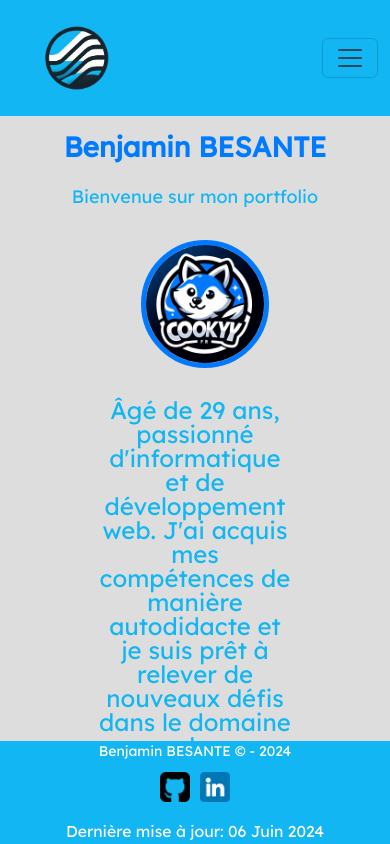
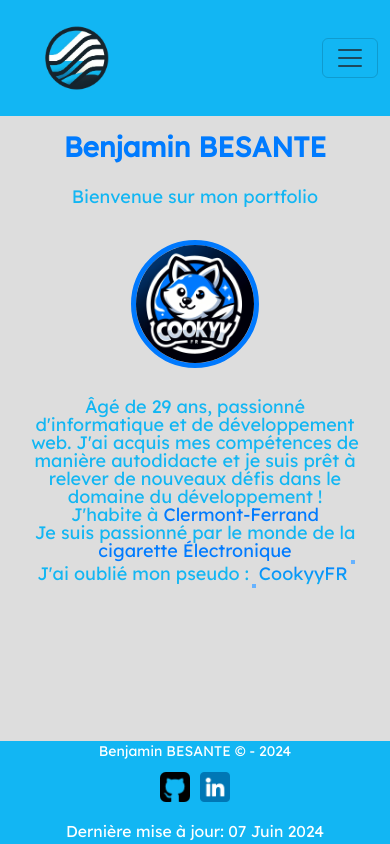
Before and after one commit to Benjamin63B/Portfolio, a Vue app: page /about in a window 390 px wide. Built offline with nearby package versions, Linux system fonts and the light colour scheme.

Commit message:
Update Responsive Code
Add Text About + Responsive Code

```diff
--- a/src/assets/main.css
+++ b/src/assets/main.css
@@ -231,6 +231,11 @@ footer p {
   width: 50%; /* Largeur */
 }
 
+.bio br {
+  display: block; /* Assure que chaque <br> soit sur une nouvelle ligne */
+  margin-bottom: 1em; /* Ajoute un espace équivalent à la hauteur de ligne après chaque <br> */
+}
+
 /* Styles pour les projets */
 .projet {
   font-size: 28px !important; /* Taille de police avec importance */
@@ -247,6 +252,53 @@ footer p {
   font-size: 32px !important; /* Taille de police de base */
   color: #007bff; /* Couleur bleue */
   margin-bottom: 10px;
+}
+
+/* Responsive styles */
+@media (max-width: 768px) {
+  .home {
+    font-size: 24px; /* Réduire la taille de police pour les écrans moyens */
+  }
+
+  .presentation {
+    font-size: 16px; /* Réduire la taille de police pour les écrans moyens */
+  }
+
+  .bio {
+    font-size: 20px; /* Réduire la taille de police pour les écrans moyens */
+    width: 70%; /* Ajuster la largeur pour les écrans moyens */
+  }
+
+  .projet {
+    font-size: 24px !important; /* Réduire la taille de police pour les écrans moyens */
+  }
+
+  .about-container h2 {
+    font-size: 28px !important; /* Réduire la taille de police pour les écrans moyens */
+  }
+}
+
+@media (max-width: 480px) {
+  .home {
+    font-size: 20px; /* Réduire la taille de police pour les petits écrans */
+  }
+
+  .presentation {
+    font-size: 14px; /* Réduire la taille de police pour les petits écrans */
+  }
+
+  .bio {
+    font-size: 18px; /* Réduire la taille de police pour les petits écrans */
+    width: 90%; /* Ajuster la largeur pour les petits écrans */
+  }
+
+  .projet {
+    font-size: 20px !important; /* Réduire la taille de police pour les petits écrans */
+  }
+
+  .about-container h2 {
+    font-size: 24px !important; /* Réduire la taille de police pour les petits écrans */
+  }
 }
 
 /* Styles pour les logos de profil */
@@ -410,6 +462,93 @@ footer p {
   width: 0;
 }
 
+@media (max-width: 1200px) {
+  .skills-container {
+    margin: 0 120px; /* Réduire la marge pour les écrans moyens */
+  }
+}
+
+@media (max-width: 768px) {
+  .skills-container {
+    flex-direction: column; /* Empiler les éléments verticalement pour les écrans plus petits */
+    margin: 0 40px; /* Réduire la marge pour les écrans petits */
+  }
+}
+
+/* Styles pour les compétences */
+.skills {
+  flex: 1; /* Utilisation de tout l'espace disponible */
+}
+
+/* Styles pour les titres de compétences */
+.skill-title {
+  text-align: left; /* Alignement à gauche */
+  margin-bottom: 20px; /* Marge inférieure */
+}
+
+@media (max-width: 768px) {
+  .skill-title {
+    text-align: center; /* Centre les titres sur les petits écrans */
+  }
+}
+
+/* Styles pour les noms de compétences */
+.skill-name {
+  margin-bottom: 5px; /* Marge inférieure */
+}
+
+/* Styles pour les barres de progression */
+.progress {
+  position: relative; /* Position relative pour les éléments enfants positionnés absolument */
+  margin-bottom: 20px; /* Marge inférieure */
+}
+
+/* Styles pour les conteneurs de barres de progression */
+.progress-bar-container {
+  height: 20px; /* Hauteur fixe */
+  border-radius: 10px; /* Bordure arrondie */
+  overflow: hidden; /* Masque le débordement */
+}
+
+@media (max-width: 480px) {
+  .progress-bar-container {
+    height: 15px; /* Réduire la hauteur de la barre de progression sur les petits écrans */
+  }
+}
+
+/* Styles pour les barres de progression */
+.progress-bar {
+  height: 100%; /* Hauteur de la barre de progression */
+  transition: width 2s ease; /* Durée de transition ajustée pour une animation plus longue */
+}
+
+.skills-container.loaded .progress-bar {
+  background-color: initial; /* Permet de réinitialiser la couleur de fond */
+}
+
+.skills-container:not(.loaded) .progress-bar {
+  width: 0;
+}
+
+/* Styles pour les popups */
+.progress-popup {
+  position: absolute;
+  top: -25px;
+  background-color: #000;
+  color: #fff;
+  padding: 2px 5px;
+  border-radius: 3px;
+  font-size: 12px;
+  white-space: nowrap;
+}
+
+@media (max-width: 480px) {
+  .progress-popup {
+    font-size: 10px; /* Réduire la taille de la police pour les petits écrans */
+    top: -20px; /* Ajuster la position */
+  }
+}
+
 /* Styles pour les popups */
 .progress-popup {
   position: absolute;
@@ -435,6 +574,33 @@ footer p {
   border: 5px solid #0079fe; /* Bordure */
 }
 
+@media (max-width: 1200px) {
+  .profile-picture {
+    width: 200px; /* Réduire la largeur pour les écrans moyens */
+    height: 200px; /* Réduire la hauteur pour les écrans moyens */
+  }
+}
+
+@media (max-width: 768px) {
+  .profile-picture-container {
+    margin-left: 0; /* Enlever la marge à gauche pour les petits écrans */
+    margin-top: 20px; /* Ajouter une marge supérieure */
+  }
+
+  .profile-picture {
+    width: 150px; /* Réduire davantage la largeur pour les petits écrans */
+    height: 150px; /* Réduire davantage la hauteur pour les petits écrans */
+    margin-top: 0; /* Enlever la marge supérieure pour les petits écrans */
+  }
+}
+
+@media (max-width: 480px) {
+  .profile-picture {
+    width: 120px; /* Réduire la largeur pour les très petits écrans */
+    height: 120px; /* Réduire la hauteur pour les très petits écrans */
+  }
+}
+
 /* Styles pour les textes animés */
 .animated-text {
   animation: slide-down 1.5s ease-out; /* Animation de descente */
@@ -456,6 +622,42 @@ footer p {
 .name-animated:hover::after {
   transform: scaleX(1); /* Échelle horizontale de l'élément pseudo ::after */
   background: #007bff; /* Couleur de fond */
+}
+
+.name-animated-1 {
+  position: relative; /* Position relative pour les pseudo-éléments */
+  color: #007bff; /* Couleur de fond initiale */
+}
+
+.name-animated-2 {
+  position: relative; /* Position relative pour les pseudo-éléments */
+  color: transparent; /* Rendre le texte transparent */
+  background-image: linear-gradient(
+    to top,
+    #12b6f3,
+    #0079fe
+  ); /* Dégradé de couleurs horizontales */
+  -webkit-background-clip: text; /* Permet au dégradé de remplir le texte */
+  background-clip: text; /* Permet au dégradé de remplir le texte */
+  display: inline-block; /* Permet d'appliquer des propriétés de bloc sans affecter le contenu */
+  padding: 5px; /* Ajout de remplissage pour séparer le texte du contour */
+}
+
+.name-animated-2::before,
+.name-animated-2::after {
+  content: ''; /* Contenu vide pour les pseudo-éléments */
+  position: absolute; /* Position absolue pour placer les coins */
+  border: 2px solid #66b2ff; /* Contour de 2px solide rouge pour les coins */
+}
+
+.name-animated-2::before {
+  top: 0px; /* Positionnement du coin supérieur */
+  right: -2px; /* Positionnement du coin droit */
+}
+
+.name-animated-2::after {
+  bottom: 0px; /* Positionnement du coin inférieur */
+  left: -2px; /* Positionnement du coin gauche */
 }
 
 /* Styles pour l'en-tête animé */
--- a/src/components/Footer.vue
+++ b/src/components/Footer.vue
@@ -7,7 +7,7 @@
     <a href="https://fr.linkedin.com/in/benjamin-besante-4b59bb2a1" target="_blank">
       <img src="../assets/linkedin.png" alt="Logo Github" /></a
     ><br />
-    <small>Dernière mise à jour: <time datetime="2024-06-06">06 Juin 2024</time></small>
+    <small>Dernière mise à jour: <time datetime="2024-06-07">07 Juin 2024</time></small>
   </footer>
 </template>
 
--- a/src/views/About.vue
+++ b/src/views/About.vue
@@ -20,7 +20,11 @@ import Footer from '@/components/Footer.vue'
       <p class="bio">
         Âgé de 29 ans, passionné d'informatique et de développement web. J'ai acquis mes compétences
         de manière autodidacte et je suis prêt à relever de nouveaux défis dans le domaine du
-        développement !
+        développement ! <br />
+        J'habite à <span class="name-animated-1">Clermont-Ferrand</span><br />
+        Je suis passionné par le monde de la
+        <span class="name-animated-1">cigarette Électronique</span><br />
+        J'ai oublié mon pseudo : <span class="name-animated-2">CookyyFR</span>
       </p>
     </div>
   </div>
```
